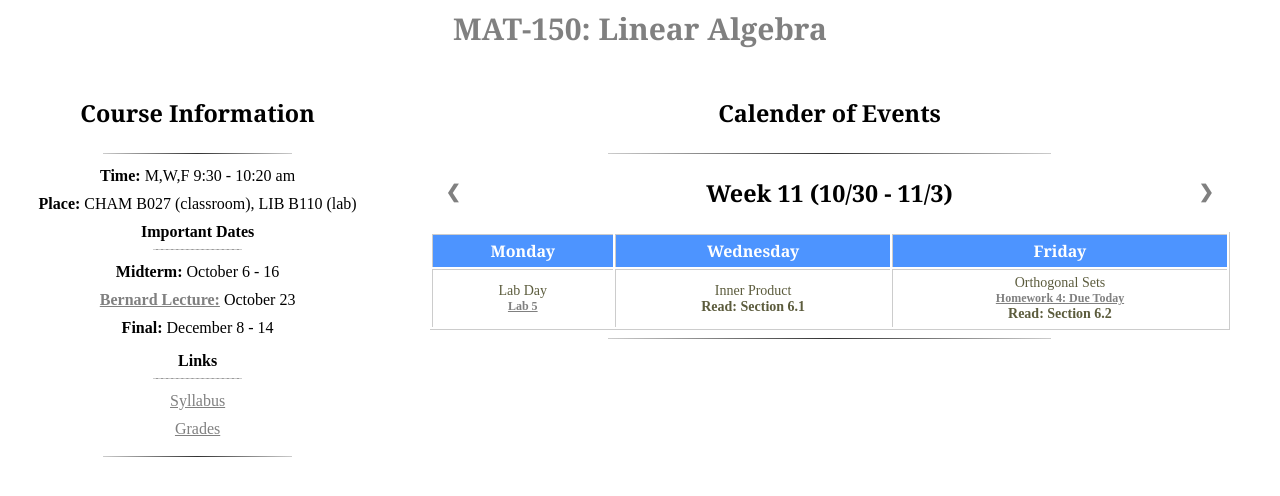
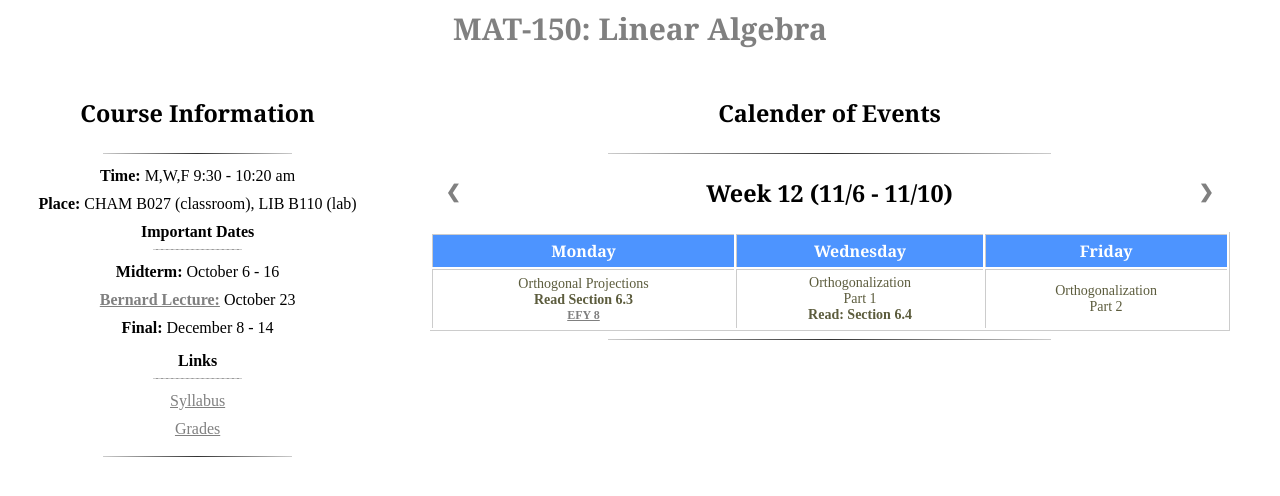
Before and after one commit to Nick314159/TCAM_WEB, a PHP site: page /courses/MAT-150/mat_150.php in a window 1280 px wide. Shown: the top 496 px of the page. Run offline with PHP 8.4, Linux system fonts and the light colour scheme.

Commit message:
update to mat150 calander

```diff
--- a/courses/MAT-150/mat_150.php
+++ b/courses/MAT-150/mat_150.php
@@ -181,19 +181,67 @@
         <th>Monday</th><th>Wednesday</th><th>Friday</th>
       </tr>
       <tr>
-        <td>Lab Day<br><strong><a href="notebooks/MAT_150_Lab5.pdf">Lab 5</a></strong></td><td>Inner Product<br><strong>Read: Section 6.1</strong></td><td>Orthogonal Sets<br><strong><a href="homework/homework4.pdf">Homework 4: Due Today</a></strong><br><strong>Read: Section 6.2</strong></td>
+        <td>Lab Day<br><strong><a href="notebooks/MAT_150_Lab5.pdf">Lab 5: Due 11/6/2017</a></strong><br><strong><a href="efy/efy8.pdf">EFY 8</a></strong></td><td>Inner Product<br><strong>Read: Section 6.1</strong></td><td>Orthogonal Sets<br><strong><a href="homework/homework4.pdf">Homework 4: Due Today</a></strong><br><strong>Read: Section 6.2</strong></td>
       </tr>
       </table>
     </div>
     <!-- Week 12 -->
     <div class="mySlides fade">
-      <div class="header"><h3>Week 11 (10/30 - 11/3)</h3></div>
+      <div class="header"><h3>Week 12 (11/6 - 11/10)</h3></div>
       <table width="100%" align="center" class="schedule">
       <tr>
         <th>Monday</th><th>Wednesday</th><th>Friday</th>
       </tr>
       <tr>
-        <td>Lab Day<br><strong><a href="notebooks/MAT_150_Lab5.pdf">Lab 5</a></strong></td><td>Inner Product<br><strong>Read: Section 6.1</strong></td><td>Orthogonal Sets<br><strong><a href="homework/homework4.pdf">Homework 4: Due Today</a></strong><br><strong>Read: Section 6.2</strong></td>
+        <td>Orthogonal Projections<br><strong>Read Section 6.3</strong><br><strong><a href="">EFY 8</a></strong></td><td>Orthogonalization<br>Part 1<br><strong>Read: Section 6.4</strong></td><td>Orthogonalization<br>Part 2</td>
+      </tr>
+      </table>
+    </div>
+    <!-- Week 13 -->
+    <div class="mySlides fade">
+      <div class="header"><h3>Week 13 (11/13 - 11/17)</h3></div>
+      <table width="100%" align="center" class="schedule">
+      <tr>
+        <th>Monday</th><th>Wednesday</th><th>Friday</th>
+      </tr>
+      <tr>
+        <td>Diagonalization<br>of Symmetric Matrices<br><strong>Read: Section 7.1</strong></td><td>Quadratic Forms<br><strong>Read: Section 7.2</strong></td><td>Constrained Optimization<br><strong><a href="homework/homework5.pdf">Homework 5: Due Today</a></strong><br><strong>Read: Section 7.3</strong></td>
+      </tr>
+      </table>
+    </div>
+    <!-- Week 14 -->
+    <div class="mySlides fade">
+      <div class="header"><h3>Week 14 (11/20 - 11/24)</h3></div>
+      <table width="100%" align="center" class="schedule">
+      <tr>
+        <th>Monday</th><th>Wednesday</th><th>Friday</th>
+      </tr>
+      <tr>
+        <td>Lab Day</td><td>Thanksgiving Break</td><td>Thanksgiving Break</td>
+      </tr>
+      </table>
+    </div>
+    <!-- Week 15 -->
+    <div class="mySlides fade">
+      <div class="header"><h3>Week 15 (11/27 - 12/21)</h3></div>
+      <table width="100%" align="center" class="schedule">
+      <tr>
+        <th>Monday</th><th>Wednesday</th><th>Friday</th>
+      </tr>
+      <tr>
+        <td>SVD: Part 1<br><strong>Read: Section 7.4</td><td>SVD: Part 2</td><td>Applications to Image Processing<br><strong>Read: Section 7.5</strong></td>
+      </tr>
+      </table>
+    </div>
+    <!-- Week 16 -->
+    <div class="mySlides fade">
+      <div class="header"><h3>Week 16 (12/4 - 12/8)</h3></div>
+      <table width="100%" align="center" class="schedule">
+      <tr>
+        <th>Monday</th><th>Wednesday</th><th>Friday</th>
+      </tr>
+      <tr>
+        <td>Lab Day</td><td>Lab Day<br><strong>Handout Finals</strong></td><td>Good Luck on Finals</td>
       </tr>
       </table>
     </div>
@@ -201,7 +249,7 @@
     <a class="next" onclick="plusSlides(1)">&#10095;</a>
   </div>
   <script>
-  var slideIndex = 11;
+  var slideIndex = 12;
   showSlides(slideIndex);
 
   function plusSlides(n) {
```
Also changed, not shown: courses/MAT-220/mat_220.php (+4 -4 lines), courses/MAT-220/handouts/figures/cantor_bijection.gif (deleted), courses/MAT-220/handouts/figures/cantor_bijection.jpg (added), courses/MAT-220/handouts/figures/cantor_diagonal.gif (deleted), courses/MAT-220/handouts/figures/cantor_diagonal.jpg (added), 5 other files.
